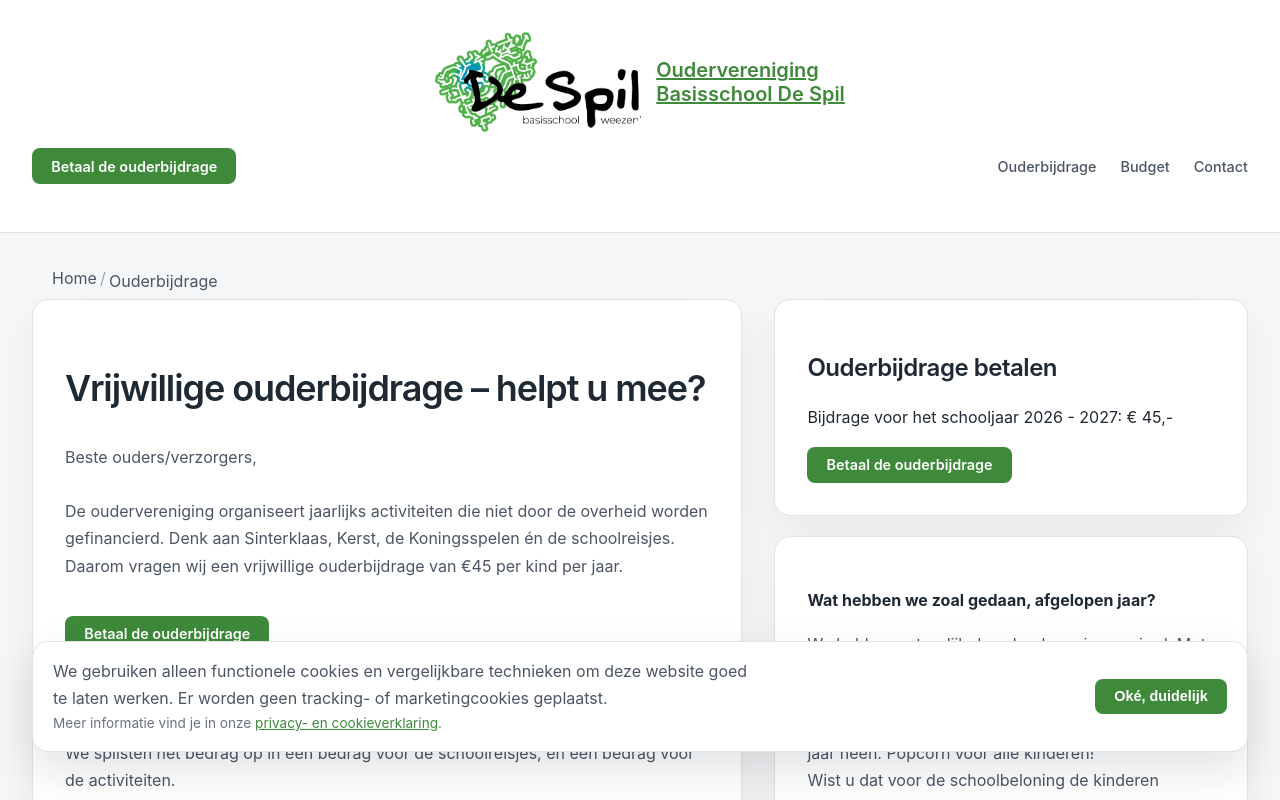
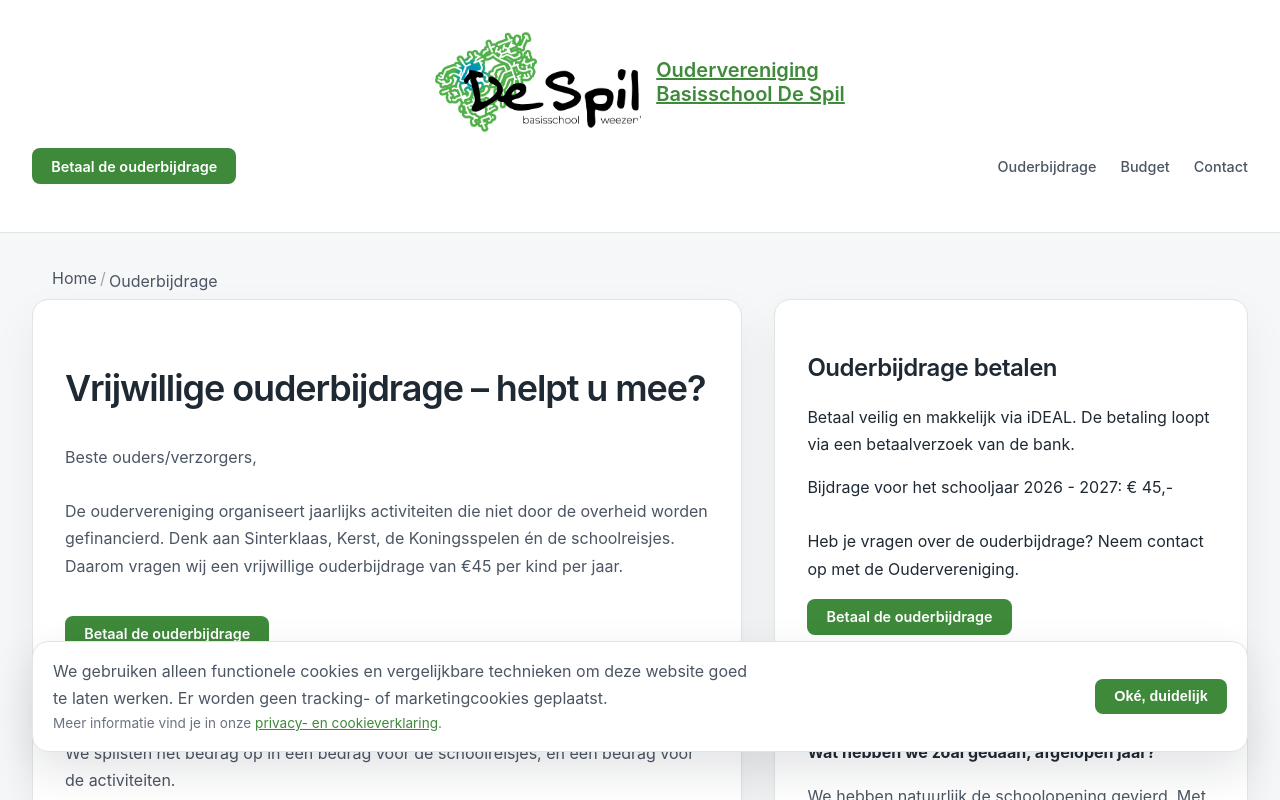
Before and after one commit to ambupilot/ov-despil, a Next.js app: page /ouderbijdrage in a window 1280 px wide. Shown: the top 800 px of the page. Built offline with nearby package versions, Linux system fonts and the light colour scheme.

Commit message:
ouderbijdrage teksten bijgewerkt

```diff
--- a/src/app/ouderbijdrage/page.jsx
+++ b/src/app/ouderbijdrage/page.jsx
@@ -91,9 +91,11 @@ Gemiddeld per kind (want ALLE kinderen gaan mee op de schoolreisjes) betekent da
         <aside className="card space-y-4">
           <header>
             <h2>Ouderbijdrage betalen</h2>
-
+            <p className="mt-1 font-medium text-[var(--text-primary)]">Betaal veilig en makkelijk via iDEAL. De betaling loopt via een betaalverzoek van de bank.</p>
               <p className="mt-1 font-medium text-[var(--text-primary)]">
                 Bijdrage voor het schooljaar 2026 - 2027: &euro; 45,-<br/>
+                <br />
+                Heb je vragen over de ouderbijdrage? Neem contact op met de Oudervereniging.
                 {/*   <br />
                 Voor kinderen die <strong>in 2027 starten:</strong> € 22,50<br />
                 <span className="small">U kunt daarvoor het bedrag aanpassen tijdens de betaling.</span> */}
```
